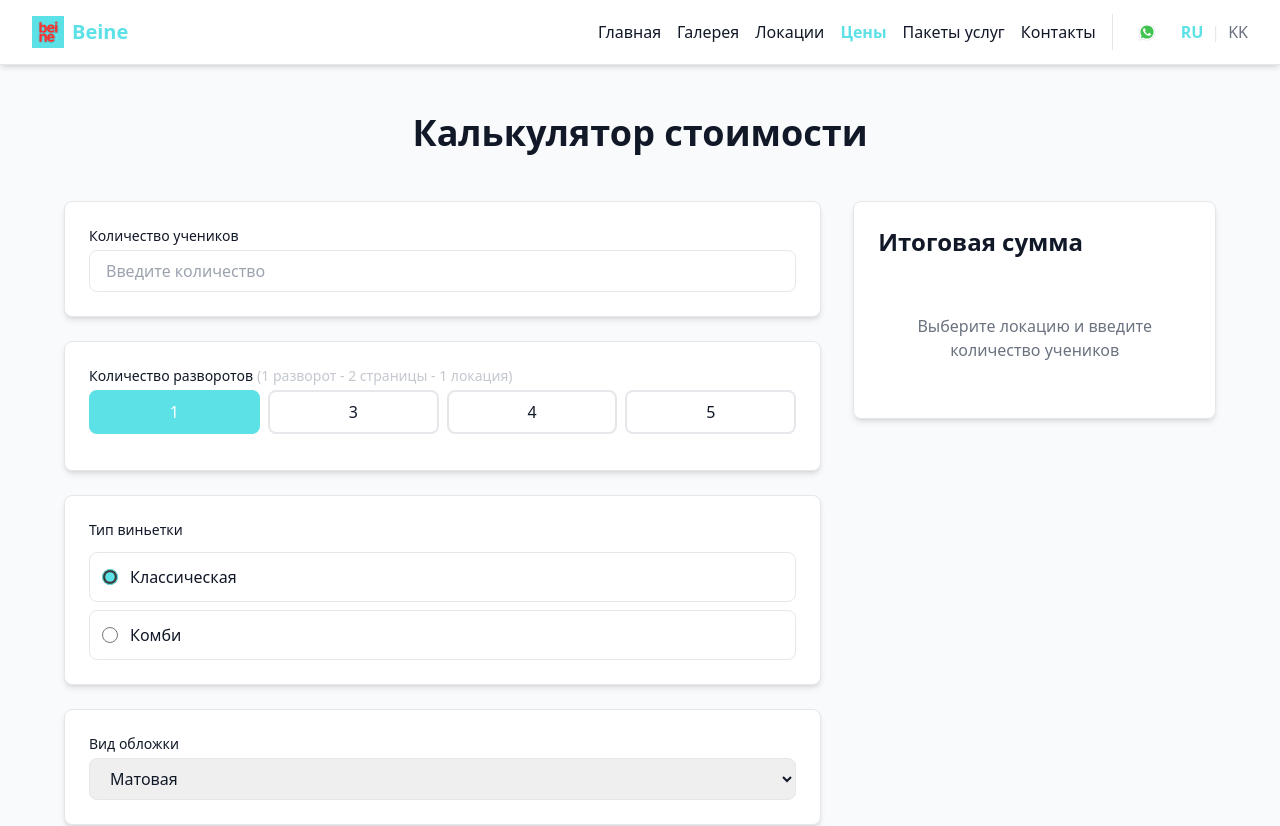
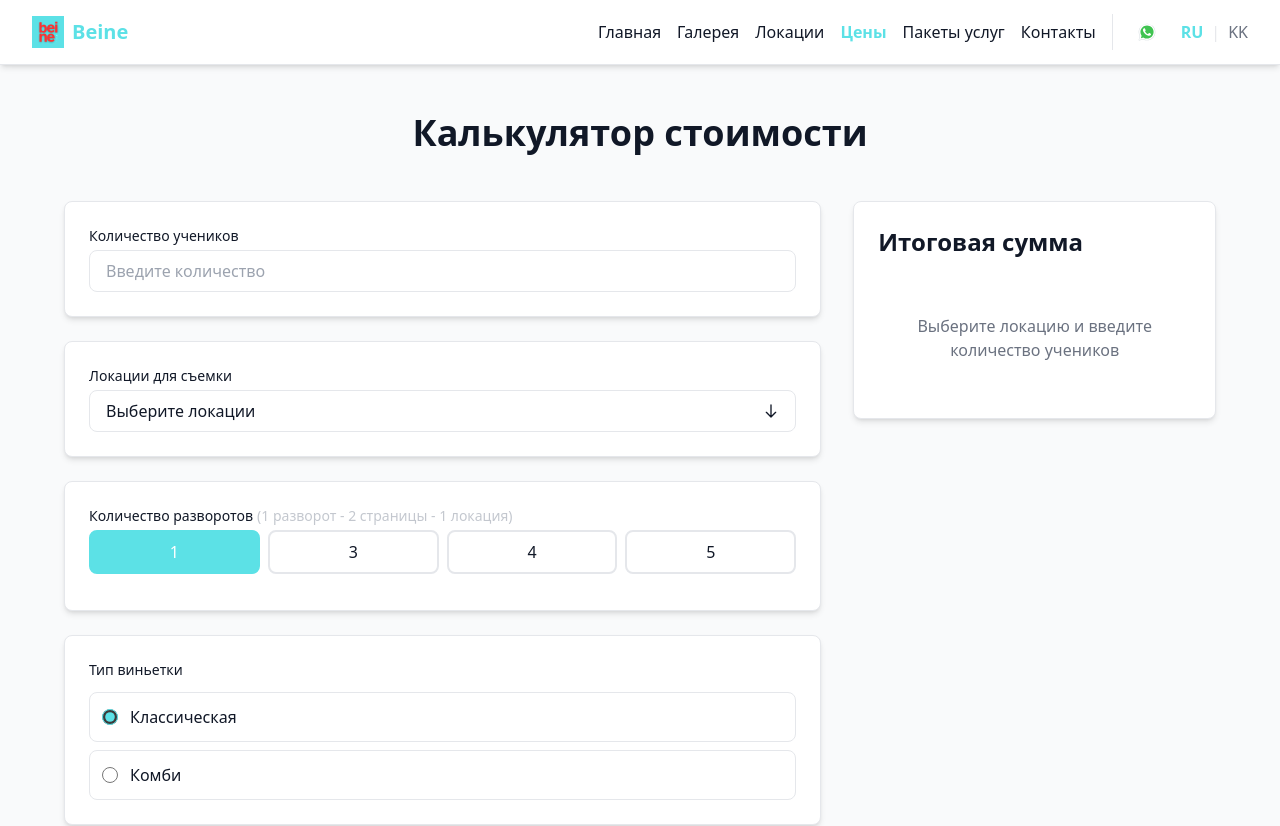
Before and after one commit to Kanaagaat/Beine, a Next.js app: page /ru/pricing in a window 1280 px wide. Shown: the top 826 px of the page. Built offline with nearby package versions, Linux system fonts and the light colour scheme.

Commit message:
add auto page selector

```diff
--- a/messages/kk.json
+++ b/messages/kk.json
@@ -96,6 +96,13 @@
       "label": "Бұрылыстар саны",
       "hint": "(1 бұрылыс - 2 бет - 1 локация)"
     },
+    "spreads": {
+      "modeLabel": "Развороттарды есептеу режімін таңдаңыз",
+      "mode": {
+        "manual": "Разворот санын өзім таңдаймын",
+        "otherDynamic": "Басқа (ұсынылатын саны: {recommended})"
+      }
+    },
     "spreadsHint": "Әр локацияға кемі бір разворот керек.\nТаңдалған локациялар: {locationCount}, развороттар: {spreads}.",
     "cover": {
       "label": "Виньетка түрі",
--- a/messages/ru.json
+++ b/messages/ru.json
@@ -96,6 +96,13 @@
       "label": "Количество разворотов",
       "hint": "(1 разворот - 2 страницы - 1 локация)"
     },
+    "spreads": {
+      "modeLabel": "Выберите режим расчета разворотов",
+      "mode": {
+        "manual": "Я сам выберу количество разворотов",
+        "otherDynamic": "Другая (рекомендуемое количество: {recommended})"
+      }
+    },
     "spreadsHint": "",
     "cover": {
       "label": "Тип виньетки",
--- a/src/components/pricing/PricingCalculator.tsx
+++ b/src/components/pricing/PricingCalculator.tsx
@@ -12,6 +12,7 @@ import {
   COVER_TYPES,
   COVER_FINISHES,
   getMinSpreadsForLocations,
+  getRecommendedSpreadsForLocations,
   type SpreadCount,
   type PricingResult,
   type CoverTypeId,
@@ -27,6 +28,8 @@ interface PricingCalculatorProps {
   locations: Location[];
 }
 
+type SpreadMode = 'manual' | 'auto';
+
 export function PricingCalculator({ locations }: PricingCalculatorProps) {
   const t = useTranslations('pricing');
   const tCommon = useTranslations('common');
@@ -35,6 +38,7 @@ export function PricingCalculator({ locations }: PricingCalculatorProps) {
   // Form state
   const [students, setStudents] = useState<number | ''>('');
   const [spreads, setSpreads] = useState<SpreadCount>(1);
+  const [spreadMode, setSpreadMode] = useState<SpreadMode>('manual');
   const [selectedLocationIds, setSelectedLocationIds] = useState<string[]>([]);
   const [coverTypeId, setCoverTypeId] = useState<CoverTypeId>('hard_classic');
   const [coverFinishId, setCoverFinishId] = useState<CoverFinishId>('matte');
@@ -68,6 +72,15 @@ export function PricingCalculator({ locations }: PricingCalculatorProps) {
       setPricing(null);
     }
   }, [studentsNumber, spreads, selectedLocationIds, selectedAddons, coverTypeId, coverFinishId]);
+
+  // Auto-update spreads when locations change and mode is 'auto'
+  useEffect(() => {
+    const locationCount = selectedLocationIds.length;
+    if (spreadMode === 'auto' && locationCount > 5) {
+      const recommendedSpreads = getRecommendedSpreadsForLocations(locationCount);
+      setSpreads(recommendedSpreads as SpreadCount);
+    }
+  }, [selectedLocationIds.length, spreadMode]);
 
   const handleContact = (manager: 'aruzhan' | 'dina') => {
     if (!pricing || !pricing.isValid || selectedLocationIds.length === 0 || studentsNumber <= 0) {
@@ -157,95 +170,8 @@ export function PricingCalculator({ locations }: PricingCalculatorProps) {
               {studentsNumber > 0}
             </Card>
 
-            {/* Spreads Selection */}
-            <Card>
-              <label className="label">
-                {t('pages.label')}
-                <span className="ml-1 text-gray-400 opacity-60">{t('pages.hint')}</span>
-              </label>
-              <div className="grid grid-cols-2 sm:grid-cols-4 gap-2">
-                {SPREADS_OPTIONS.map((spreadCount) => {
-                  const minSpreads = getMinSpreadsForLocations(selectedLocationIds.length);
-                  const isDisabled = spreadCount < minSpreads;
 
-                  return (
-                    <button
-                      key={spreadCount}
-                      onClick={() => setSpreads(spreadCount as SpreadCount)}
-                      disabled={isDisabled}
-                      className={`px-4 py-2 rounded-lg border-2 transition-colors ${
-                        isDisabled
-                          ? 'border-brand-border opacity-50 cursor-not-allowed'
-                          : spreads === spreadCount
-                            ? 'border-brand-accent bg-brand-accent text-white'
-                            : 'border-brand-border hover:border-brand-accent'
-                      }`}
-                      // title={isDisabled ? `Минимум ${minSpreads} разворотов для ${selectedLocationIds.length} локаций` : ''}
-                    >
-                      {spreadCount}
-                    </button>
-                  );
-                })}
-              </div>
-              <p className="mt-3 text-sm text-slate-500 whitespace-pre-wrap">
-                {t('spreadsHint', {
-                  locationCount: selectedLocationIds.length,
-                  spreads: spreads,
-                })}
-              </p>
-            </Card>
-
-            {/* Cover Type Selection */}
-            <Card>
-              <h3 className="label mb-3">{t('cover.label')}</h3>
-              <div className="space-y-2">
-                {COVER_TYPES.map((cover) => (
-                  <label
-                    key={cover.id}
-                    className="flex items-center gap-3 cursor-pointer p-3 border border-brand-border rounded-lg hover:bg-brand-surface transition-colors"
-                  >
-                    <input
-                      type="radio"
-                      name="coverType"
-                      value={cover.id}
-                      checked={coverTypeId === cover.id}
-                      onChange={() => setCoverTypeId(cover.id)}
-                      className="w-4 h-4 accent-brand-accent"
-                    />
-                    <span className="font-medium">
-                      {t(`cover.${cover.id === 'hard_classic' ? 'hardClassic' : 'comboCover'}`)}
-                    </span>
-                  </label>
-                ))}
-              </div>
-            </Card>
-
-            {/* Cover Finish Selection */}
-            <Card>
-              <label className="label">{t('coverFinish.label')}</label>
-              <select
-                value={coverFinishId}
-                onChange={(e) => setCoverFinishId(e.target.value as CoverFinishId)}
-                className="input w-full"
-              >
-                {COVER_FINISHES.map((finish) => {
-                  const finishKeyMap: Record<string, string> = {
-                    matte: 'matte',
-                    glossy: 'glossy',
-                    eco_leather: 'ecoLeather',
-                    diamond: 'diamond',
-                  };
-                  const key = finishKeyMap[finish.id];
-                  return (
-                    <option key={finish.id} value={finish.id}>
-                      {t(`coverFinish.${key}`)}
-                    </option>
-                  );
-                })}
-              </select>
-            </Card>
-
-            {/* Location Selection */}
+              {/* Location Selection */}
             <Card>
               <label className="label">{t('location.label')}</label>
               <div className="relative">
@@ -350,6 +276,249 @@ export function PricingCalculator({ locations }: PricingCalculatorProps) {
               )}
             </Card>
 
+
+
+
+
+
+
+
+            {/* Spreads Selection */}
+            <Card>
+              <label className="label">
+                {t('pages.label')}
+                <span className="ml-1 text-gray-400 opacity-60">{t('pages.hint')}</span>
+              </label>
+              <div className="grid grid-cols-2 sm:grid-cols-4 gap-2">
+                {SPREADS_OPTIONS.map((spreadCount) => {
+                  const minSpreads = getMinSpreadsForLocations(selectedLocationIds.length);
+                  const isDisabled = spreadCount < minSpreads || spreadMode === 'auto';
+
+                  return (
+                    <button
+                      key={spreadCount}
+                      onClick={() => setSpreads(spreadCount as SpreadCount)}
+                      disabled={isDisabled}
+                      className={`px-4 py-2 rounded-lg border-2 transition-colors ${
+                        isDisabled
+                          ? 'border-brand-border opacity-50 cursor-not-allowed'
+                          : spreads === spreadCount
+                            ? 'border-brand-accent bg-brand-accent text-white'
+                            : 'border-brand-border hover:border-brand-accent'
+                      }`}
+                    >
+                      {spreadCount}
+                    </button>
+                  );
+                })}
+              </div>
+
+              {/* Mode selection for many locations */}
+              {selectedLocationIds.length > 5 && (
+                <div className="mt-4 space-y-2 p-3 border border-brand-border rounded-lg bg-brand-surface">
+                  <p className="text-sm font-medium text-brand-text mb-2">
+                    {t('spreads.modeLabel')}
+                  </p>
+                  <label className="flex items-center gap-2 cursor-pointer text-sm">
+                    <input
+                      type="radio"
+                      name="spreadMode"
+                      value="manual"
+                      checked={spreadMode === 'manual'}
+                      onChange={() => setSpreadMode('manual')}
+                      className="accent-brand-accent"
+                    />
+                    <span>{t('spreads.mode.manual')}</span>
+                  </label>
+                  <label className="flex items-center gap-2 cursor-pointer text-sm">
+                    <input
+                      type="radio"
+                      name="spreadMode"
+                      value="auto"
+                      checked={spreadMode === 'auto'}
+                      onChange={() => {
+                        setSpreadMode('auto');
+                        const recommendedSpreads = getRecommendedSpreadsForLocations(
+                          selectedLocationIds.length
+                        );
+                        setSpreads(recommendedSpreads as SpreadCount);
+                      }}
+                      className="accent-brand-accent"
+                    />
+                    <span>
+                      {t('spreads.mode.otherDynamic', {
+                        recommended: getRecommendedSpreadsForLocations(
+                          selectedLocationIds.length
+                        ),
+                      })}
+                    </span>
+                  </label>
+                </div>
+              )}
+
+              <p className="mt-3 text-sm text-slate-500 whitespace-pre-wrap">
+                {t('spreadsHint', {
+                  locationCount: selectedLocationIds.length,
+                  spreads: spreads,
+                })}
+              </p>
+            </Card>
+
+            {/* Cover Type Selection */}
+            <Card>
+              <h3 className="label mb-3">{t('cover.label')}</h3>
+              <div className="space-y-2">
+                {COVER_TYPES.map((cover) => (
+                  <label
+                    key={cover.id}
+                    className="flex items-center gap-3 cursor-pointer p-3 border border-brand-border rounded-lg hover:bg-brand-surface transition-colors"
+                  >
+                    <input
+                      type="radio"
+                      name="coverType"
+                      value={cover.id}
+                      checked={coverTypeId === cover.id}
+                      onChange={() => setCoverTypeId(cover.id)}
+                      className="w-4 h-4 accent-brand-accent"
+                    />
+                    <span className="font-medium">
+                      {t(`cover.${cover.id === 'hard_classic' ? 'hardClassic' : 'comboCover'}`)}
+                    </span>
+                  </label>
+                ))}
+              </div>
+            </Card>
+
+            {/* Cover Finish Selection */}
+            <Card>
+              <label className="label">{t('coverFinish.label')}</label>
+              <select
+                value={coverFinishId}
+                onChange={(e) => setCoverFinishId(e.target.value as CoverFinishId)}
+                className="input w-full"
+              >
+                {COVER_FINISHES.map((finish) => {
+                  const finishKeyMap: Record<string, string> = {
+                    matte: 'matte',
+                    glossy: 'glossy',
+                    eco_leather: 'ecoLeather',
+                    diamond: 'diamond',
+                  };
+                  const key = finishKeyMap[finish.id];
+                  return (
+                    <option key={finish.id} value={finish.id}>
+                      {t(`coverFinish.${key}`)}
+                    </option>
+                  );
+                })}
+              </select>
+            </Card>
+
+            {/* Location Selection
+            <Card>
+              <label className="label">{t('location.label')}</label>
+              <div className="relative">
+                <button
+                  onClick={() => setShowLocationDropdown(!showLocationDropdown)}
+                  className="input w-full text-left flex items-center justify-between"
+                  type="button"
+                >
+                  <span>
+                    {selectedLocationIds.length === 0
+                      ? t('location.selectPlaceholder')
+                      : `${selectedLocationIds.length} ${t('location.selected')}`}
+                  </span>
+                  <svg className="h-4 w-4" fill="none" stroke="currentColor" viewBox="0 0 24 24">
+                    <path
+                      strokeLinecap="round"
+                      strokeLinejoin="round"
+                      strokeWidth={2}
+                      d={showLocationDropdown ? 'M19 14l-7-7m0 0L5 14m7-7v12' : 'M19 14l-7 7m0 0l-7-7m7 7V3'}
+                    />
+                  </svg>
+                </button>
+
+                {showLocationDropdown && (
+                  <div className="absolute top-full left-0 right-0 mt-1 bg-white border border-brand-border rounded-lg shadow-lg z-10 max-h-64 overflow-y-auto p-2 space-y-2">
+                    {locations
+                      .filter((l) => l.isActive)
+                      .map((location) => {
+                        const isSelected = selectedLocationIds.includes(location.id);
+                        return (
+                          <button
+                            key={location.id}
+                            type="button"
+                            onClick={() => {
+                              const nextLocationIds = isSelected
+                                ? selectedLocationIds.filter((id) => id !== location.id)
+                                : [...selectedLocationIds, location.id];
+
+                              setSelectedLocationIds(nextLocationIds);
+
+                              // Enforce spreads constraint: each location needs at least 1 spread
+                              const minSpreads = getMinSpreadsForLocations(nextLocationIds.length);
+                              if (spreads < minSpreads) {
+                                setSpreads(minSpreads as SpreadCount);
+                              }
+                            }}
+                            className={`flex w-full items-center gap-3 rounded-lg border px-4 py-3 text-left transition-colors ${
+                              isSelected
+                                ? 'border-brand-accent bg-brand-accent/10'
+                                : 'border-brand-border hover:border-brand-accent/60'
+                            }`}
+                          >
+                            <span
+                              className={`inline-flex h-4 w-4 items-center justify-center rounded-full border flex-shrink-0 ${
+                                isSelected
+                                  ? 'border-brand-accent bg-brand-accent'
+                                  : 'border-brand-border bg-white'
+                              }`}
+                            >
+                              {isSelected && <span className="h-2 w-2 rounded-full bg-white" />}
+                            </span>
+                            <span className="flex-1 font-medium">
+                              {locale === 'ru' ? location.nameRu : location.nameKk}
+                            </span>
+                          </button>
+                        );
+                      })}
+                  </div>
+                )}
+              </div>
+
+              {selectedLocationIds.length > 0 && (
+                <div className="mt-3 flex flex-wrap gap-2">
+                  {selectedLocationIds.map((id) => {
+                    const loc = locations.find((l) => l.id === id);
+                    return (
+                      <div
+                        key={id}
+                        className="inline-flex items-center gap-2 bg-brand-surface px-3 py-1 rounded-full text-sm"
+                      >
+                        <span>{locale === 'ru' ? loc?.nameRu : loc?.nameKk}</span>
+                        <button
+                          type="button"
+                          onClick={() => {
+                            const nextLocationIds = selectedLocationIds.filter((locId) => locId !== id);
+                            setSelectedLocationIds(nextLocationIds);
+
+                            // Enforce spreads constraint after removing location
+                            const minSpreads = getMinSpreadsForLocations(nextLocationIds.length);
+                            if (spreads < minSpreads) {
+                              setSpreads(minSpreads as SpreadCount);
+                            }
+                          }}
+                          className="text-brand-muted hover:text-brand-accent"
+                        >
+                          ✕
+                        </button>
+                      </div>
+                    );
+                  })}
+                </div>
+              )}
+            </Card> */}
+
             {/* Add-ons Selection */}
             <Card>
               <label className="label">{t('addons.title')}</label>
@@ -420,22 +589,22 @@ export function PricingCalculator({ locations }: PricingCalculatorProps) {
                       variant="primary"
                       size="lg"
                       className="w-full flex items-center justify-center gap-2"
+                      onClick={() => handleContact('dina')}
+                      disabled={!pricing.isValid}
+                    >
+                      <WhatsAppIcon className="h-5 w-5" />
+                      {t('contact.managerDina')}
+                    </Button>
+
+                    <Button
+                      variant="primary"
+                      size="lg"
+                      className="w-full flex items-center justify-center gap-2"
                       onClick={() => handleContact('aruzhan')}
                       disabled={!pricing.isValid}
                     >
                       <WhatsAppIcon className="h-5 w-5" />
                       {t('contact.managerAruzhan')}
-                    </Button>
-
-                    <Button
-                      variant="outline"
-                      size="lg"
-                      className="w-full flex items-center justify-center gap-2"
-                      onClick={() => handleContact('dina')}
-                      disabled={!pricing.isValid}
-                    >
-                      <WhatsAppIcon className="h-5 w-5" />
-                      {t('contact.managerDina')}
                     </Button>
                   </div>
                 </>
--- a/src/data/locations.ts
+++ b/src/data/locations.ts
@@ -83,7 +83,7 @@ export const locations: Location[] = [
   {
     id: 'hippodrome',
     nameRu: 'Ипподром',
-    nameKk: 'Атты спорт стадиону',
+    nameKk: 'Ипподром ',
     imagePath: '/locations/11.jpg',
     isActive: true,
     sortOrder: 5,
```
Also changed, not shown: src/config/pricingConfig.ts (+9 -0 lines).
